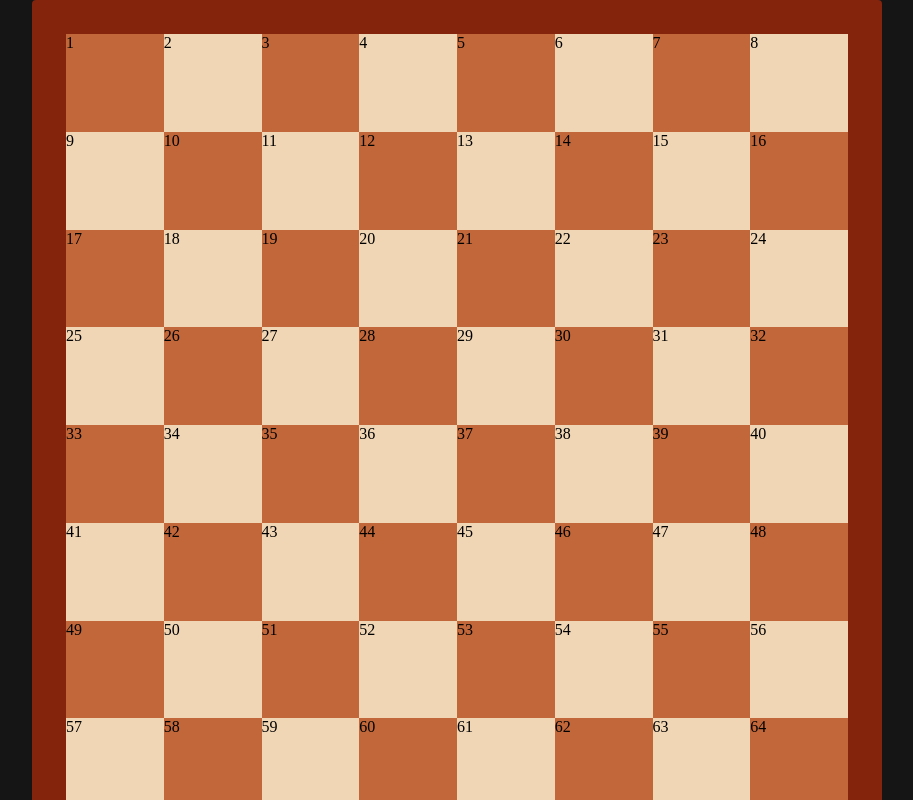
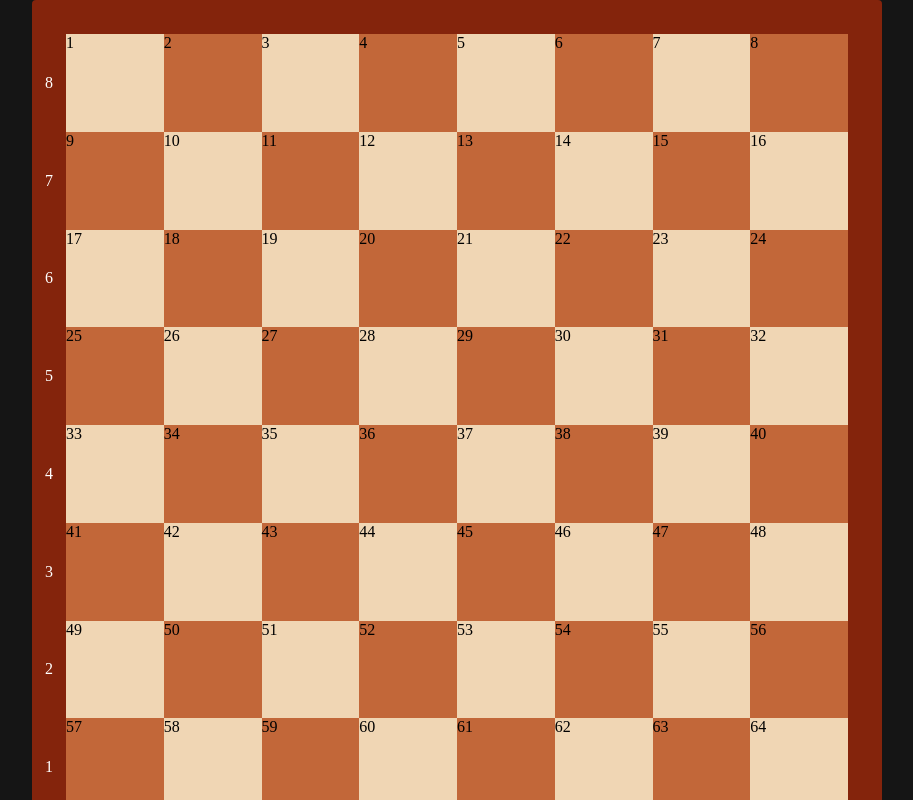
Before and after one commit to JaxV9/chess, a Next.js app: page / in a window 1280 px wide. Shown: the whole page, without its empty margins (183-1096 px from the left). Built offline with nearby package versions, Linux system fonts and the light colour scheme.

Commit message:
feat: add chessboard infos

```diff
--- a/src/app/globals.css
+++ b/src/app/globals.css
@@ -1,5 +1,6 @@
 @import url('../components/chessboard/style.css');
 @import url('../components/square/style.css');
+@import url('../components/chessboardInfos/style.css');
 
 html,
 body {
--- a/src/components/chessboard/chessboard.tsx
+++ b/src/components/chessboard/chessboard.tsx
@@ -1,6 +1,7 @@
 "use client";
 import { useEffect, useState } from "react";
 import { Square } from "../square/square";
+import { ChessboardInfos } from "../chessboardInfos/chessboardInfos";
 
 
 export const Chessboard = () => {
@@ -20,6 +21,7 @@ export const Chessboard = () => {
                             ))
                         }
                     </div>
+                    <ChessboardInfos />
                 </div>
             </section>
         </>
--- a/src/components/chessboard/style.css
+++ b/src/components/chessboard/style.css
@@ -12,6 +12,7 @@
     width: 850px;
     border-radius: 4px;
     display: flex;
+    position: relative;
 }
 
 .chessboard-content {
@@ -19,7 +20,7 @@
     width: 92%;
     height: 92%;
     display: grid;
-    grid-template-columns: 1fr 1fr 1fr 1fr 1fr 1fr 1fr 1fr;
-    grid-template-rows: 1fr 1fr 1fr 1fr 1fr 1fr 1fr 1fr;
+    grid-template-columns: repeat(8, 1fr);
+    grid-template-rows: repeat(8, 1fr);
     background-color: red;
 }
--- /dev/null
+++ b/src/components/chessboardInfos/chessboardInfos.tsx
@@ -0,0 +1,29 @@
+
+
+export const ChessboardInfos = () => {
+
+    return (
+        <>
+            <div className="chessboard-vertical-infos">
+                <div>8</div>
+                <div>7</div>
+                <div>6</div>
+                <div>5</div>
+                <div>4</div>
+                <div>3</div>
+                <div>2</div>
+                <div>1</div>
+            </div>
+            <div className="chessboard-horizontal-infos">
+                <div>A</div>
+                <div>B</div>
+                <div>C</div>
+                <div>D</div>
+                <div>E</div>
+                <div>F</div>
+                <div>G</div>
+                <div>H</div>
+            </div>
+        </>
+    )
+}
--- /dev/null
+++ b/src/components/chessboardInfos/style.css
@@ -0,0 +1,30 @@
+
+.chessboard-vertical-infos {
+    color: white;
+    height: 92%;
+    width: 4%;
+    position: absolute;
+    left: 0;
+    top: 50%;
+    bottom: 50%;
+    margin-top: auto;
+    margin-bottom: auto;
+    display: grid;
+    grid-template-rows: repeat(8, 1fr);
+}
+
+.chessboard-horizontal-infos {
+    color: white;
+    height: 4%;
+    width: 92%;
+    position: absolute;
+    bottom: 0;
+    left: 50%;
+    transform: translateX(-50%);
+    display: grid;
+    grid-template-columns: repeat(8, 1fr);
+}
+
+.chessboard-vertical-infos > div, .chessboard-horizontal-infos > div {
+    margin: auto;
+}
--- a/src/components/square/square.tsx
+++ b/src/components/square/square.tsx
@@ -1,8 +1,12 @@
+import { useEffect, useState } from "react";
+
 type SquarePropsType = {
     elementProps: number,
 }
 
 export const Square = ({elementProps}: SquarePropsType) => {
+
+    const [name, setName] = useState<string>("")
 
     const colorManager = (element: number) => {
         let theme: string = '';
@@ -10,16 +14,16 @@ export const Square = ({elementProps}: SquarePropsType) => {
         let pairLine: boolean = currentLine % 2 == 0
 
         if (pairLine && element % 2 !== 0) {
+            theme = "clear"
+        }
+        if (pairLine && element % 2 == 0) {
             theme = "dark"
         }
-        if (pairLine && element % 2 == 0) {
-            theme = "clear"
-        }
         if (!pairLine && element % 2 !== 0) {
-            theme = "clear"
+            theme = "dark"
         }
         if (!pairLine && element % 2 == 0) {
-            theme = "dark"
+            theme = "clear"
         }
 
         return 'square ' + theme;
```
